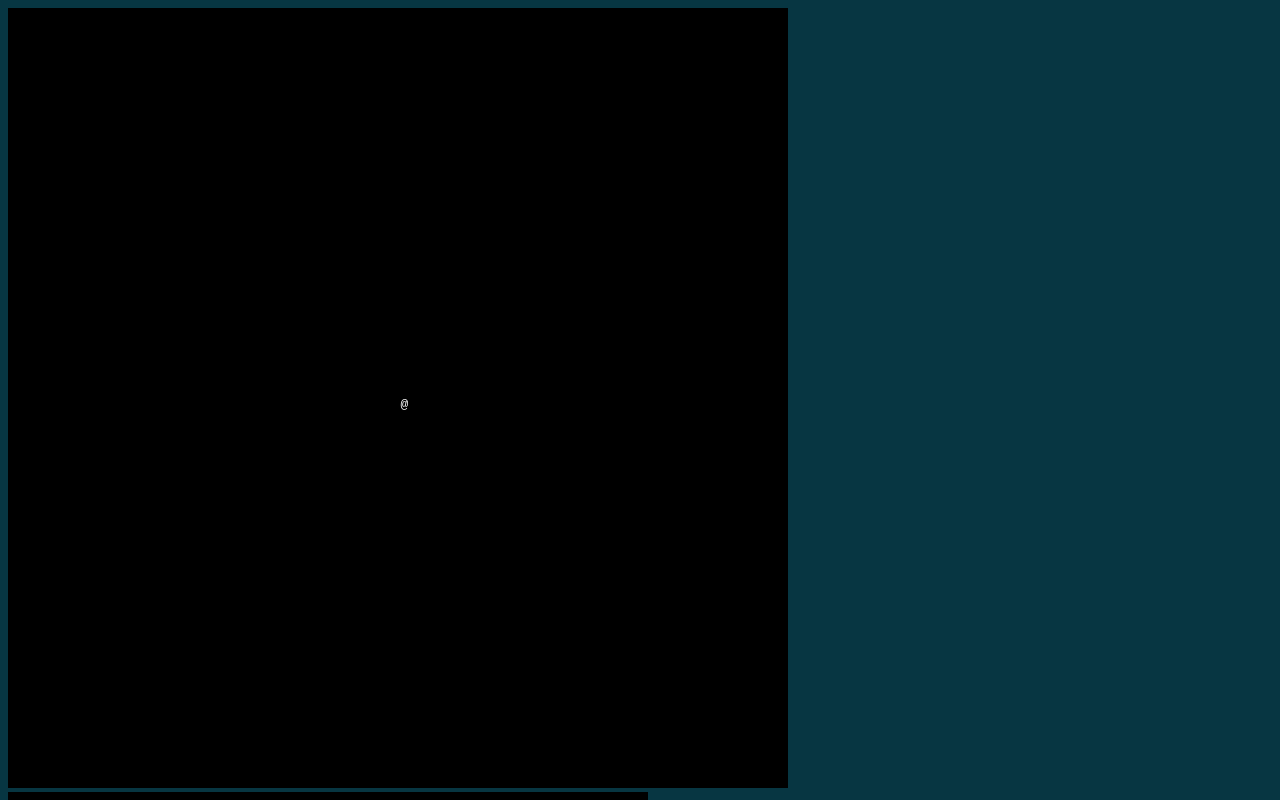
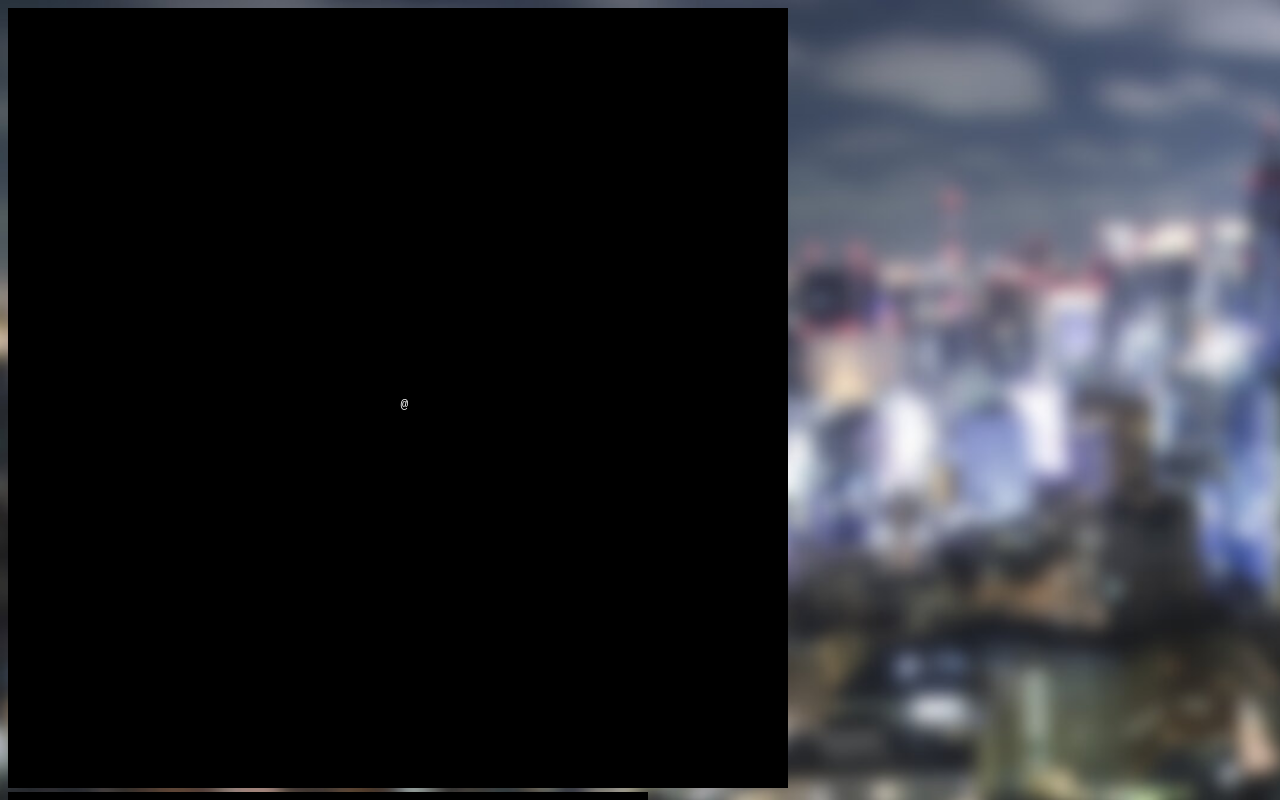
Before and after one commit to KarbonKitty/burglar-of-babylon, a website: page index.html in a window 1280 px wide. Shown: the top 800 px of the page. Drawn offline with Linux system fonts and the light colour scheme.

Commit message:
Add title and background image

```diff
--- a/css/local.css
+++ b/css/local.css
@@ -1,5 +1,6 @@
 body {
-    background-color: #073642;
+    background-image: url('../assets/background.jpg');
+    background-size: cover;
 }
 
 #left, #right {
--- a/index.html
+++ b/index.html
@@ -1,7 +1,7 @@
 <!DOCTYPE html>
 <html>
     <head>
-        <title>ROT.js template</title>
+        <title>Burglar of Vratislavia</title>
 
         <link rel="stylesheet" href="css/local.css">
     </head>
```
Also changed, not shown: assets/background.jpg (added), readme.md.
